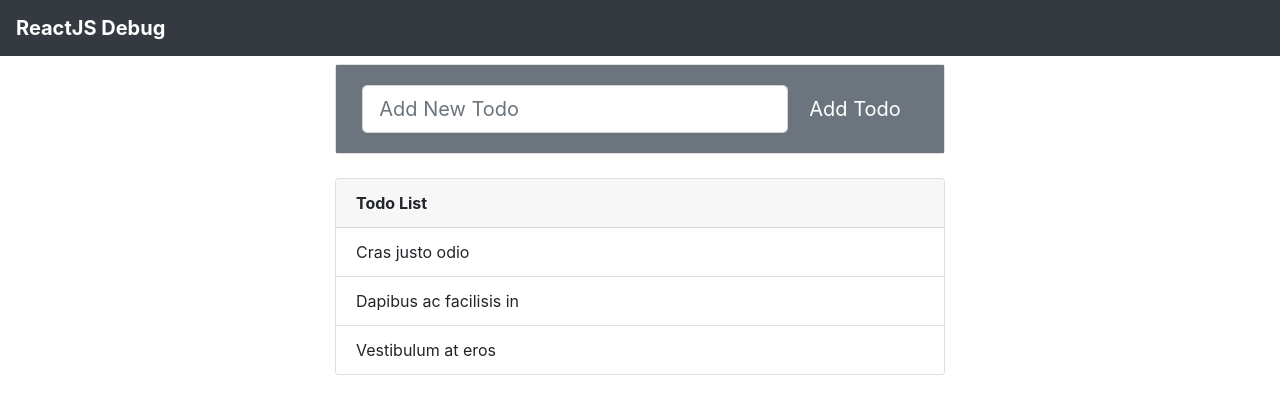
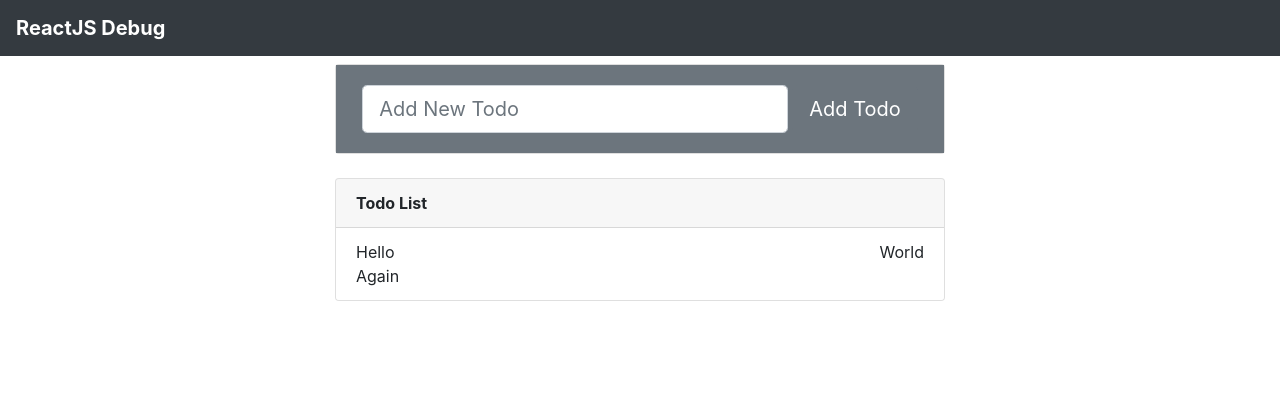
Before and after one commit to koderoom/reactjs-debug, a React (Create React App) app: page / in a window 1280 px wide. Shown: the top 414 px of the page. Built offline with nearby package versions, Linux system fonts and the light colour scheme; the HTML template or start-up script is replaced by a standard one.

Commit message:
card with list

```diff
--- a/src/App.js
+++ b/src/App.js
@@ -28,9 +28,15 @@ class App extends Component {
                 <div class="card">
                   <div class="card-header" style={{fontWeight:'bold'}}>Todo List</div>
                   <ul class="list-group list-group-flush">
-                    <li class="list-group-item">Cras justo odio</li>
-                    <li class="list-group-item">Dapibus ac facilisis in</li>
-                    <li class="list-group-item">Vestibulum at eros</li>
+                    <li class="list-group-item">
+                      <div className="d-flex justify-content-between">
+                          <div className="d-flex flex-column">
+                            <span>Hello</span>
+                            <span>Again</span>
+                          </div>
+                          <span>World</span>
+                      </div>
+                    </li>
                   </ul>
                 </div>
               </div>
```
